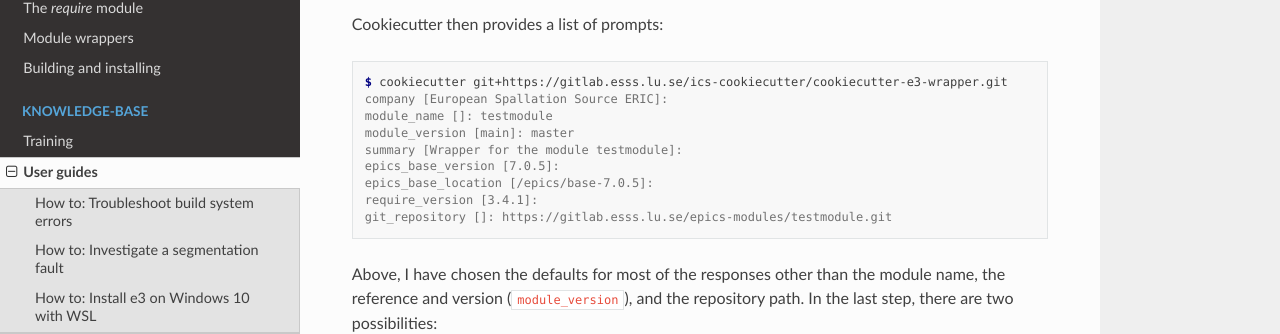
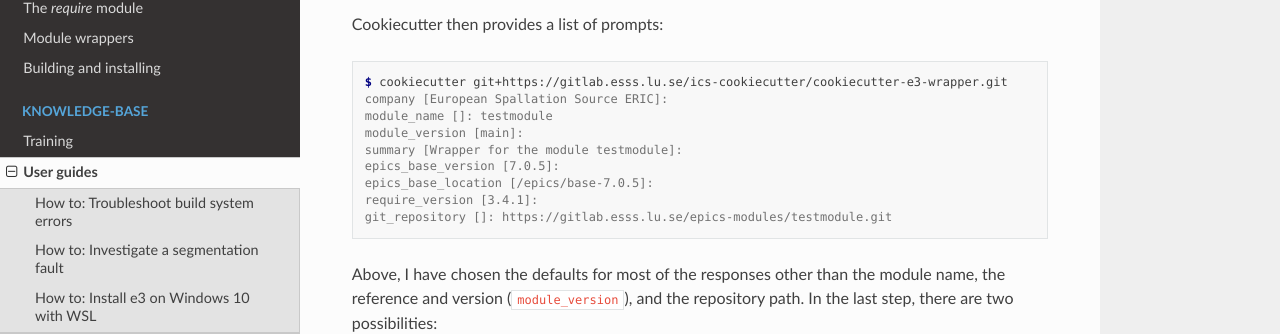
Before and after one commit to ttkorhonen/e3pages, a Sphinx documentation site: the page built from docs/kb/guide/articles/4_cookiecutter_module.md, in a window 1280 px wide and 900 px high, scrolled down 1142 px. Shown: the part 134-468 px from the top of the window. Built offline with Sphinx 7.4.7 and the Read the Docs theme 2.0.0, drawn with Linux system fonts in a browser that asks for light colours; some of the changed text lies outside the part shown.

Commit message:
address main/master review comments

```diff
--- a/docs/kb/guide/articles/4_cookiecutter_module.md
+++ b/docs/kb/guide/articles/4_cookiecutter_module.md
@@ -60,7 +60,7 @@ Cookiecutter then provides a list of prompts:
 $ cookiecutter git+https://gitlab.esss.lu.se/ics-cookiecutter/cookiecutter-e3-wrapper.git
 company [European Spallation Source ERIC]:
 module_name []: testmodule
-module_version [main]: master
+module_version [main]:
 summary [Wrapper for the module testmodule]:
 epics_base_version [7.0.5]:
 epics_base_location [/epics/base-7.0.5]:
```
Also changed, not shown: other parts of docs/kb/guide/articles/4_cookiecutter_module.md (+0 -1 lines).
